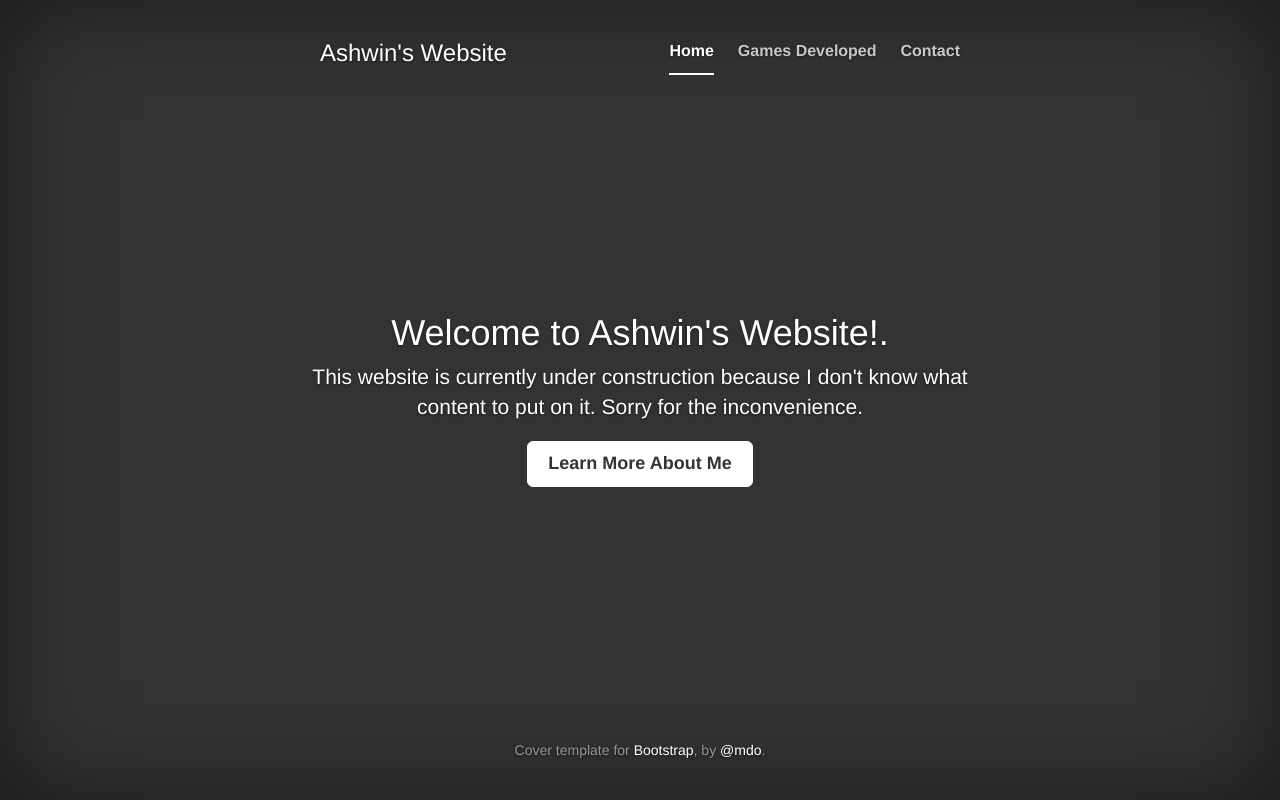
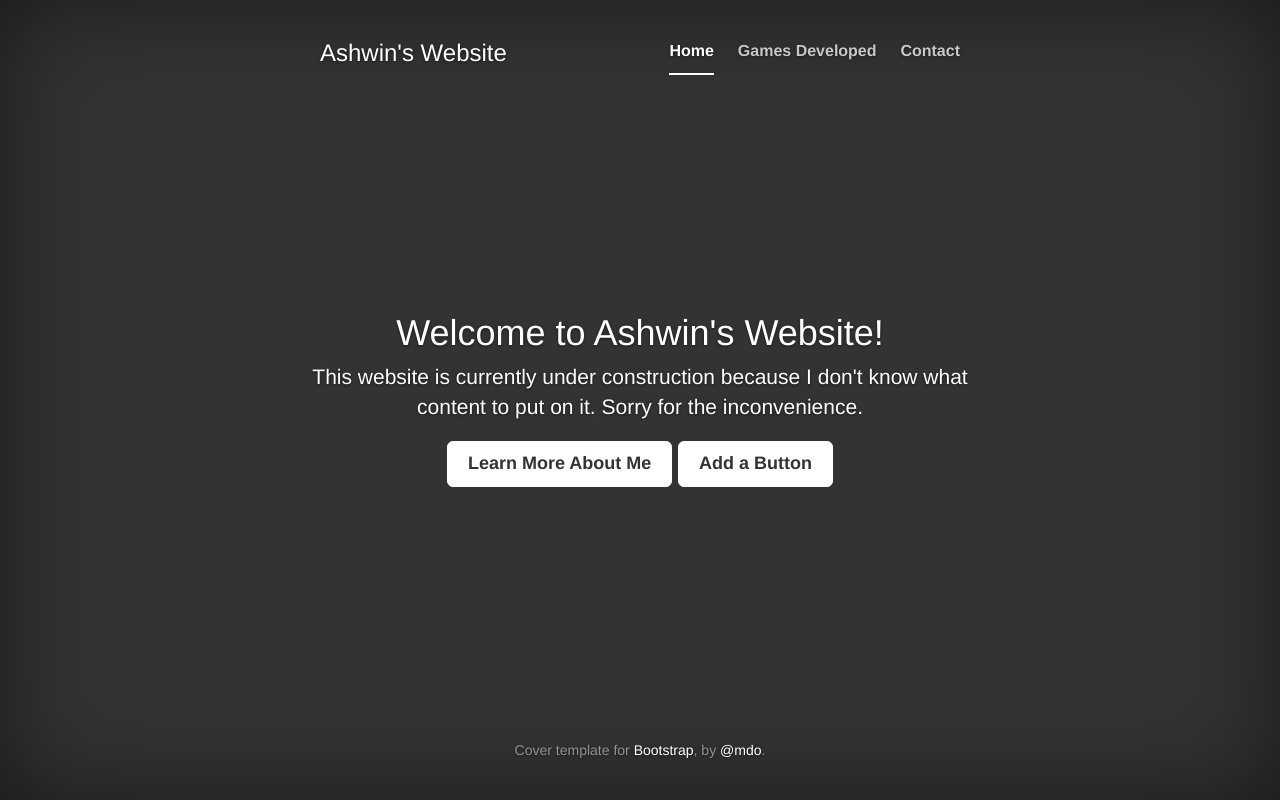
Before and after one commit to Shwinn/Shwinn.github.io, a plain HTML site: page index.html in a window 1280 px wide. Drawn offline with nearby package versions, Linux system fonts and the light colour scheme; a script that the page names is missing.

Commit message:
Button
Test if Button Appears

```diff
--- a/index.html
+++ b/index.html
@@ -47,10 +47,11 @@
           </div>
 
           <div class="inner cover">
-            <h1 class="cover-heading">Welcome to Ashwin's Website!.</h1>
+            <h1 class="cover-heading">Welcome to Ashwin's Website!</h1>
             <p class="lead">This website is currently under construction because I don't know what content to put on it. Sorry for the inconvenience.</p>
             <p class="lead">
               <a href="#" class="btn btn-lg btn-default">Learn More About Me</a>
+              <a href="#" class="btn btn-lg btn-default">Add a Button</a>
             </p>
           </div>
 
```
